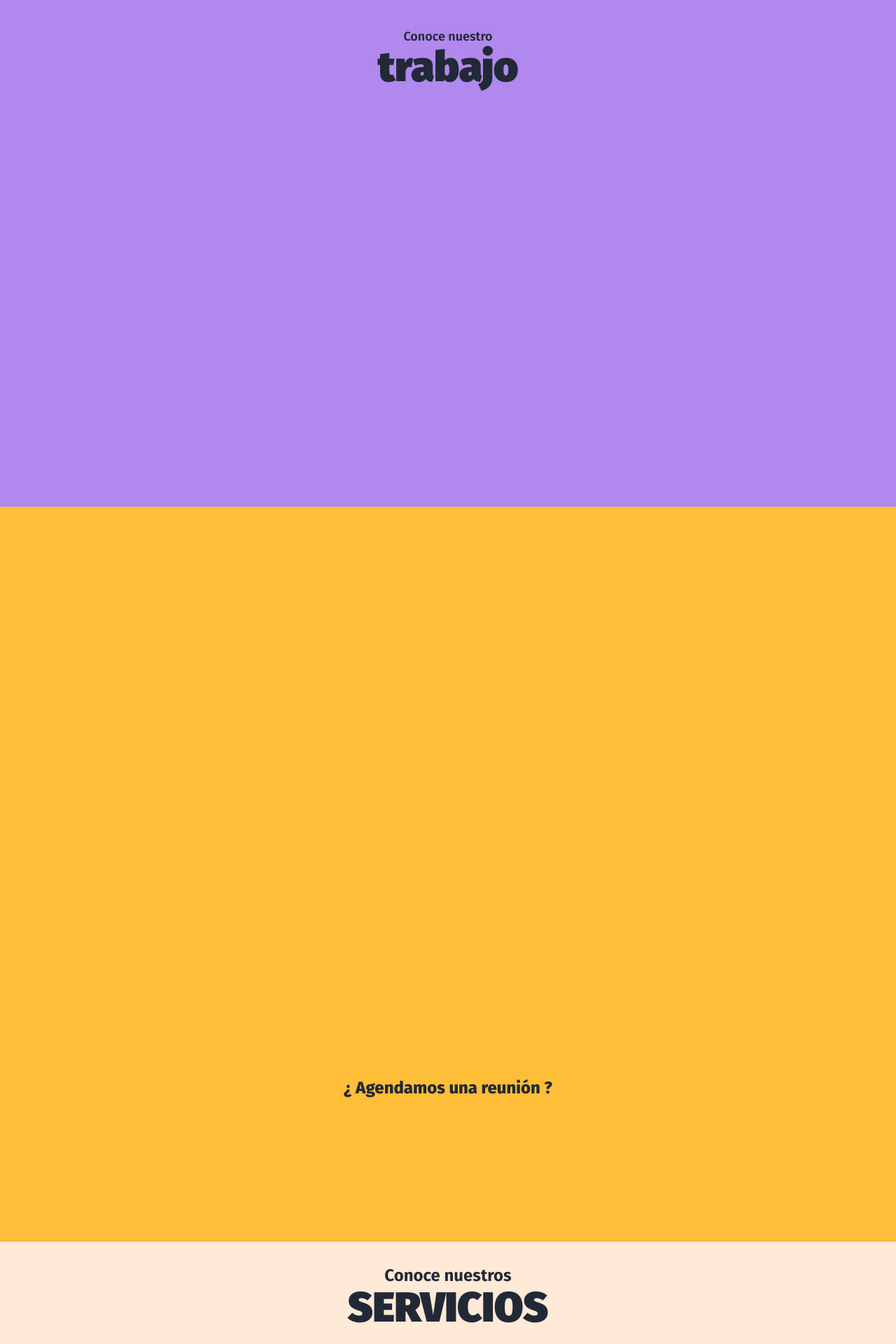
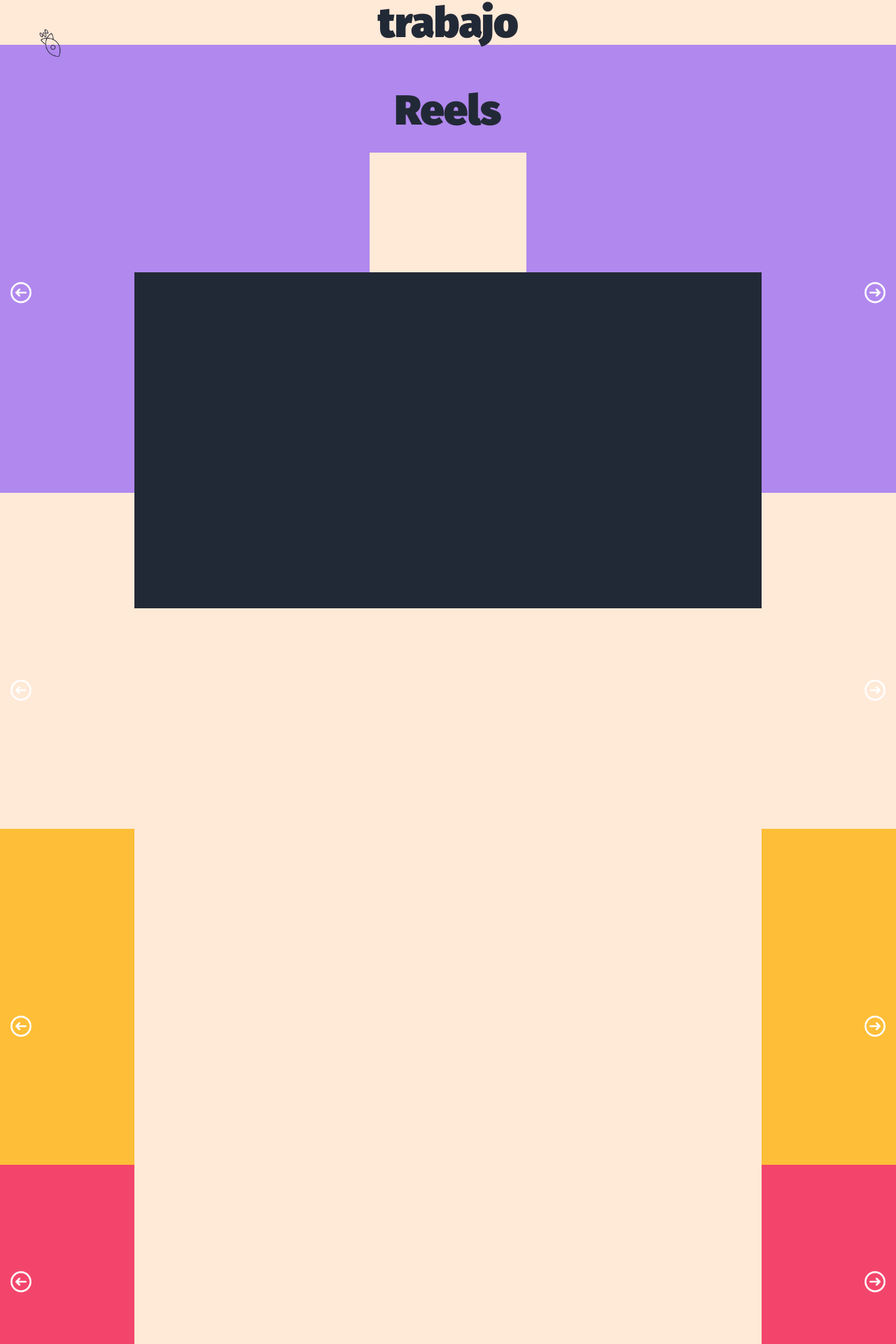
Before and after one commit to jvrmrls/web-abc, a React (Vite) app: page / in a window 1280 px wide. Shown: the part 1676-3596 px from the top of the page at 70% size. Built offline with nearby package versions, Linux system fonts and the light colour scheme.

Commit message:
feat: Components

```diff
--- a/src/components/domain/home/OurOwnsVerticalComponent.jsx
+++ b/src/components/domain/home/OurOwnsVerticalComponent.jsx
@@ -1,9 +1,13 @@
 import Box from '@mui/material/Box';
+import spaceImage from '#/assets/╓CONO.png';
+import flechaImage from '#/assets/╓CONO-FLECHA.png';
+import AttachedWord from '#/components/shared/AttachedWord.jsx';
 function OurOwnsVerticalComponent() {
   return (
+    <>
       <Box
-      sx={style.container}
-      className='flex flex-col justify-between  items-center gap-16 py-16 h-max w-full lg:h-[550px]'
+        sx={style.containerSmallText}
+        className='flex flex-col justify-center items-center relative'
       >
         <p className='text-center text-base font-semibold lg:text-lg'>
           Conoce nuestro{' '}
@@ -11,17 +15,137 @@ function OurOwnsVerticalComponent() {
           trabajo
         </span>
         </p>
-      <Box></Box>
+        <img
+          src={spaceImage}
+          alt="space"
+          className="absolute bottom-[-35px] left-[20px] w-[120px]  z-10"
+        />
       </Box>
+      <Box
+        sx={style.container}
+        className='flex flex-col justify-center items-center gap-2 py-16 h-max w-full lg:h-[550px]'
+      >
+        <p className='text-center font-black text-4xl leading-6 lg:text-6xl'>
+          Reels
+        </p>
+        <Box className={'w-full flex flex-row justify-center items-center gap-2 h-full relative'}>
+          <img src={flechaImage} className={'w-[120px] h-[60px] absolute left-[-30px] rotate-180'} />
+          <Box
+            sx={style?.content}
+          />
+          <img src={flechaImage} className={'w-[120px] h-[60px] absolute right-[-30px]'} />
+        </Box>
+      </Box>
+      <Box
+        sx={style.container2}
+        className='flex flex-col justify-center items-center gap-6 py-16 h-max w-full lg:h-[550px]'
+      >
+        <p className='text-center font-black text-3xl leading-6 lg:text-6xl'>
+          Fotograf&iacute;a Publicitaria
+        </p>
+        <Box
+          className={'w-full flex flex-row justify-center items-center gap-2 h-full relative'}>
+          <img src={flechaImage}
+               className={'w-[120px] h-[60px] absolute left-[-30px] rotate-180'} />
+          <Box
+            sx={style?.content2}
+          />
+          <img src={flechaImage}
+               className={'w-[120px] h-[60px] absolute right-[-30px]'} />
+        </Box>
+      </Box>
+      <Box
+        sx={{ ...style.container2, bgcolor: '#ffbe37' }}
+        className='flex flex-col justify-center items-center gap-6 py-16 h-max w-full lg:h-[550px]'
+      >
+        <p className='text-center font-black text-3xl leading-6 lg:text-6xl'>
+          Fotograf&iacute;a Social
+        </p>
+        <Box
+          className={'w-full flex flex-row justify-center items-center gap-2 h-full relative'}>
+          <img src={flechaImage}
+               className={'w-[120px] h-[60px] absolute left-[-30px] rotate-180'} />
+          <Box
+            sx={{ ...style?.content2, bgcolor: '#ffe9d7'}}
+          />
+          <img src={flechaImage}
+               className={'w-[120px] h-[60px] absolute right-[-30px]'} />
+        </Box>
+      </Box>
+      <Box
+        sx={style.container3}
+        className='flex flex-col justify-center items-center gap-6 py-16 h-max w-full lg:h-[550px]'
+      >
+        <p className='text-center font-black text-3xl leading-6 lg:text-6xl'>
+          Producci&oacute;n Audiovisual
+        </p>
+        <Box
+          className={'w-full flex flex-row justify-center items-center gap-2 h-full relative'}>
+          <img src={flechaImage}
+               className={'w-[120px] h-[60px] absolute left-[-30px] rotate-180'} />
+          <Box
+            sx={style?.content3}
+          />
+          <img src={flechaImage}
+               className={'w-[120px] h-[60px] absolute right-[-30px]'} />
+        </Box>
+      </Box>
+      <Box sx={style.containerMeeting}
+        className='flex flex-col justify-center  items-center gap-16 py-8 h-[140px] w-full lg:h-[300px]'
+      >
+          <Box component={"p"} sx={{ backgroundColor: '#222936', color: '#ffe9d7' }}
+            className="text-center text-xl lg:text-2xl font-extrabold leading-3 py-3 px-4 rounded-md">
+            &#191; Agendamos una reuni&oacute;n &#63;
+          </Box>
+      </Box>
+    </>
   );
 }
 
 const style = {
   container: {
-    height: '100vh',
+    height: '80vh',
+    minHeight: '550px',
     maxHeight: '750px',
     width: '100%',
     backgroundColor: '#b188ee'
+  },
+  container2: {
+    height: '60vh',
+    minHeight: '480px',
+    maxHeight: '650px',
+    width: '100%',
+    backgroundColor: '#ffe9d7'
+  },
+  container3: {
+    height: '30vh',
+    minHeight: '250px',
+    maxHeight: '520px',
+    width: '100%',
+    backgroundColor: '#f3456b'
+  },
+  containerMeeting: {
+    backgroundColor: '#f3456b'
+  },
+  containerSmallText: {
+    height: '90px',
+    width: '100%',
+    backgroundColor: '#ffe9d7'
+  },
+  content: {
+    aspectRatio: '9/16',
+    height: '90%',
+    backgroundColor: '#ffe9d7'
+  },
+  content2: {
+    aspectRatio: '3/4',
+    width: '70%',
+    backgroundColor: '#222936'
+  },
+  content3:{
+    aspectRatio: '16/9',
+    width: '70%',
+    backgroundColor: '#ffe9d7'
   }
 };
 
--- a/src/components/shared/AttachedWord.jsx
+++ b/src/components/shared/AttachedWord.jsx
@@ -1,13 +1,13 @@
-function AttachedWord({ children }) {
+function AttachedWord({ children, bgcolor = "#ffbe37", color = null }) {
   return (
-    <span className='' style={style}>
+    <span className='' style={{
+      backgroundColor: bgcolor,
+      color: color || 'auto'
+    }}>
       {children}
     </span>
   );
 }
 
-const style = {
-  backgroundColor: '#ffbe37'
-};
 
 export default AttachedWord;
```
Also changed, not shown: src/assets/╓CONO-FLECHA.png (added). Lines whose indentation alone changed are shown as unchanged.
